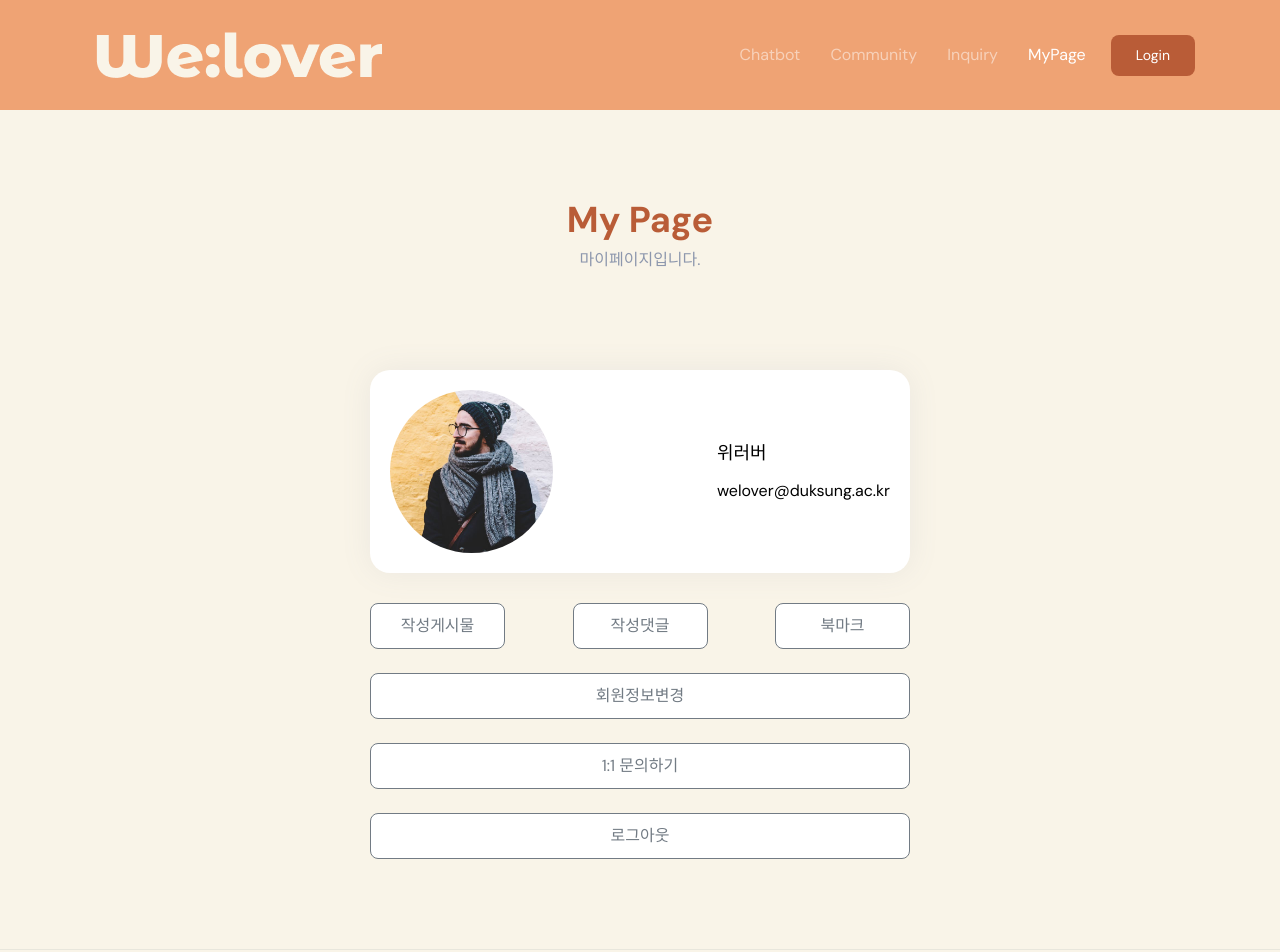
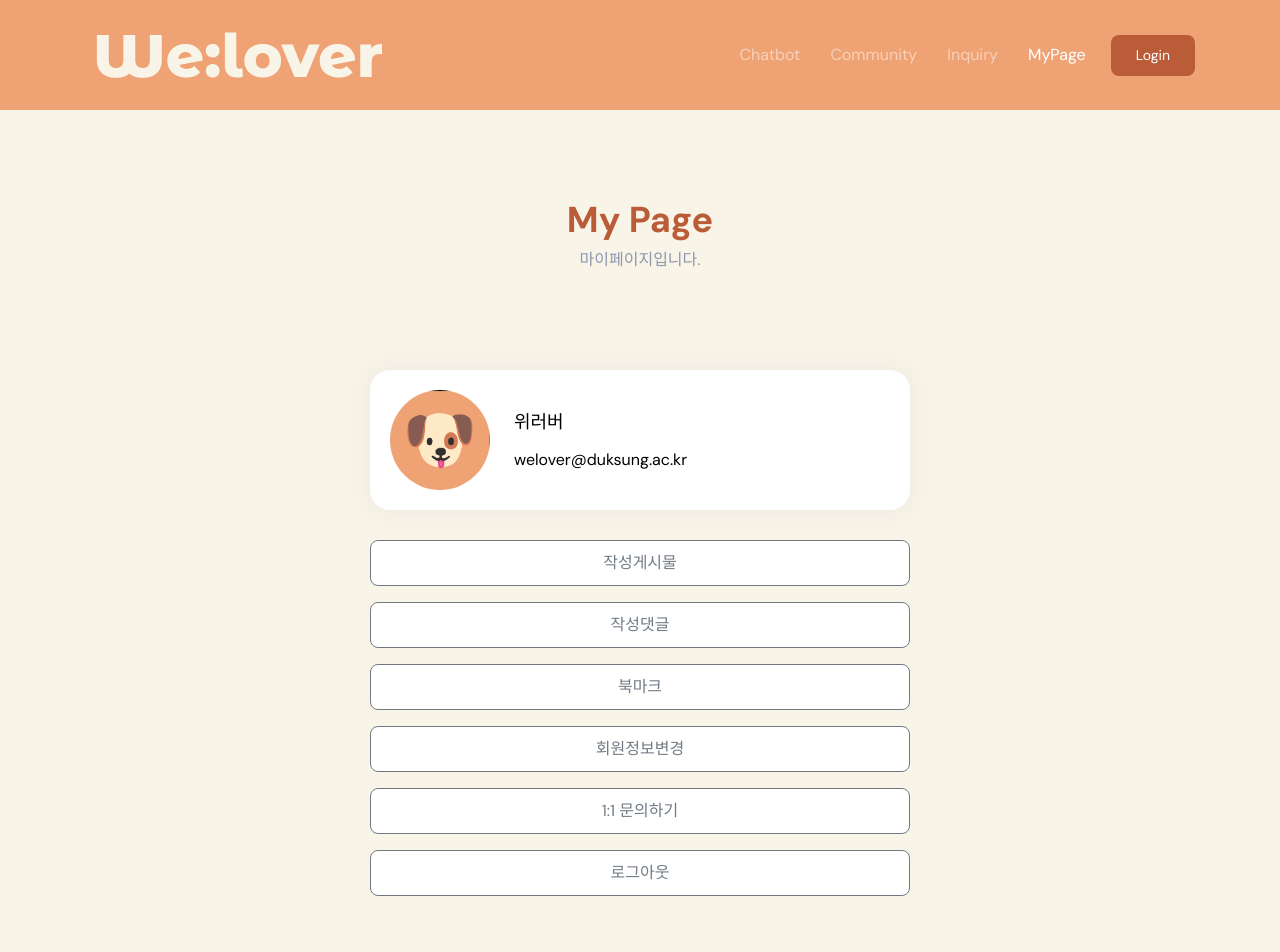
Before and after one commit to DSHanul2023/Hanul-Front, a Next.js app: page /mypage in a window 1280 px wide. Shown: the top 952 px of the page. Built offline with nearby package versions, Linux system fonts and the light colour scheme; a web font is replaced by a local one.

Commit message:
반영 안 된 부분 수정

```diff
--- a/components/custom/sections/mypagecomponents.js
+++ b/components/custom/sections/mypagecomponents.js
@@ -9,7 +9,7 @@ import {
   Col,
   Container,
 } from "reactstrap";
-import img2 from "../../../assets/images/ui/5.jpg";
+import img2 from "../../../assets/images/chat/dog.png";
 
 const MyPageComponents = () => {
   return (
@@ -33,7 +33,9 @@ const MyPageComponents = () => {
                   <Image
                     src={img2}
                     alt="img"
-                    className="img-circle w-50 h-50"
+                    className="img-circle mr-4"
+                    width={100}
+                    height={100}
                   />
                 </div>
                 <div className="align-self-center">
@@ -45,41 +47,64 @@ const MyPageComponents = () => {
           </Col>
         </Row>
         <Row className="justify-content-center">
-          <Col md="6" className="d-flex justify-content-between">
-            <div style={{ width: "135px" }}>
-              <Button outline color="secondary" className="w-100">
+          <Col md="6">
+            <div className="mb-3">
+              <Button
+                outline
+                color="secondary"
+                className="w-100"
+                href="/mypost"
+              >
                 작성게시물
               </Button>
             </div>
-            <div style={{ width: "135px" }}>
-              <Button outline color="secondary" className="w-100">
+            <div className="mb-3">
+              <Button
+                outline
+                color="secondary"
+                className="w-100"
+                href="/mycomment"
+              >
                 작성댓글
               </Button>
             </div>
-            <div style={{ width: "135px" }}>
-              <Button outline color="secondary" className="w-100" href="/savepage">
+            <div className="mb-3">
+              <Button
+                outline
+                color="secondary"
+                className="w-100"
+                href="/savepage"
+              >
                 북마크
               </Button>
             </div>
-          </Col>
-        </Row>
-        <Row className="justify-content-center">
-          <Col
-            md="6"
-            className="d-flex justify-content-between flex-column align-items-center"
-          >
-            <div style={{ width: "100%" }}>
-              <Button outline color="secondary" className="w-100 mt-4">
+            <div className="mb-3">
+              <Button
+                outline
+                color="secondary"
+                className="w-100"
+                href="/memberinfochange"
+              >
                 회원정보변경
               </Button>
             </div>
-            <div style={{ width: "100%" }}>
-              <Button outline color="secondary" className="w-100 mt-4">
+            <div className="mb-3">
+              <Button
+                outline
+                color="secondary"
+                className="w-100"
+                href="/onetooneinquiry"
+              >
                 1:1 문의하기
               </Button>
             </div>
-            <div style={{ width: "100%" }}>
-              <Button href="/#coming" outline color="secondary" className="w-100 mt-4">
+            <div className="mb-3">
+              <Button
+                href="/#coming"
+                outline
+                color="secondary"
+                className="w-100"
+              >
                 로그아웃
               </Button>
             </div>
--- a/styles/scss/style.scss
+++ b/styles/scss/style.scss
@@ -28,3 +28,4 @@ File: scss
 @import "responsive.scss";
 @import "mypage.scss";
 @import "savepage.scss";
+@import "memberinfochange.scss"
```
Also changed, not shown: components/custom/sections/onetooneinquirycomponent.js (deleted, +0 -87 lines), components/custom/sections/savecomponent.js (+6 -6 lines), 1 other file (tests, documents, lock files or other folders).
